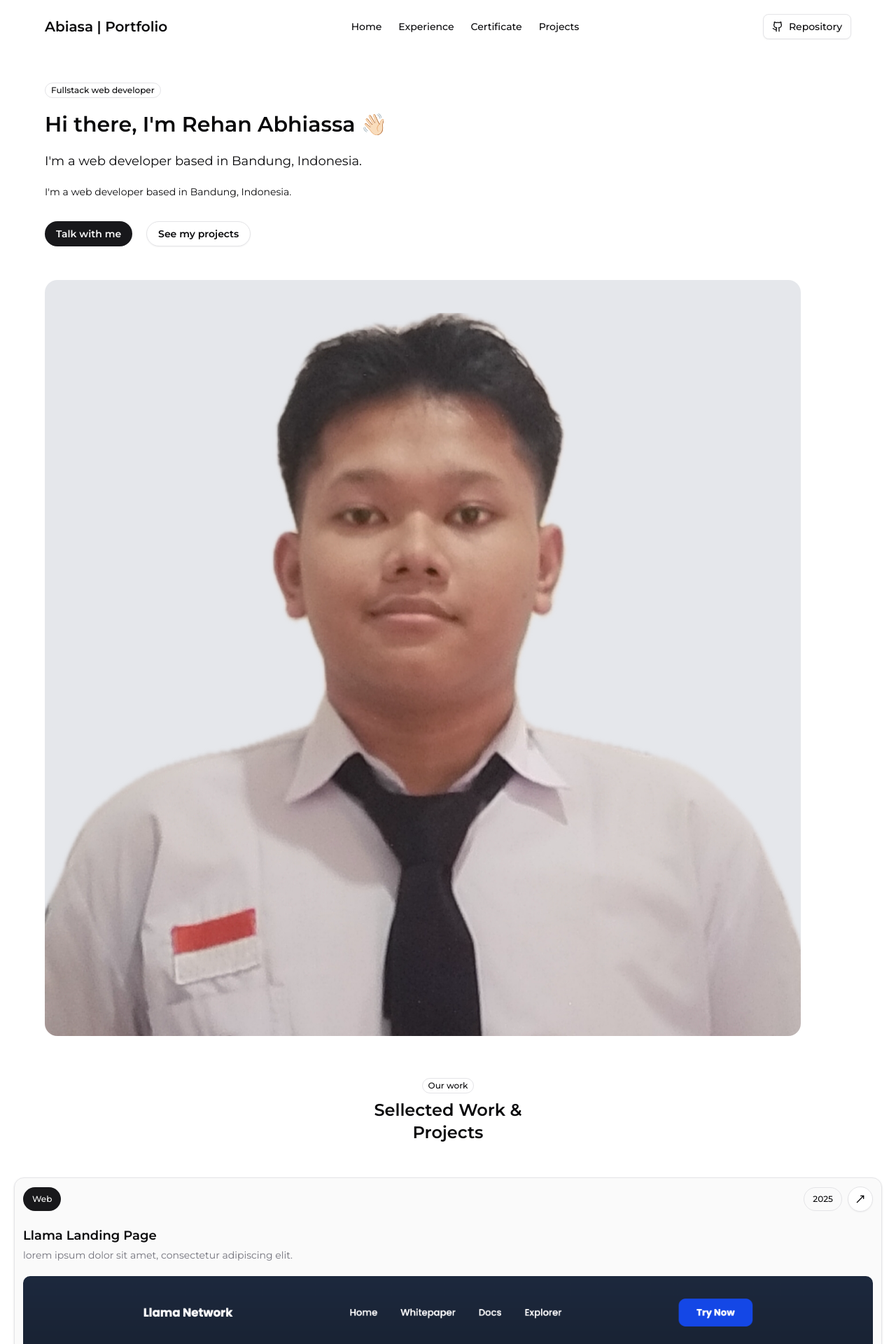
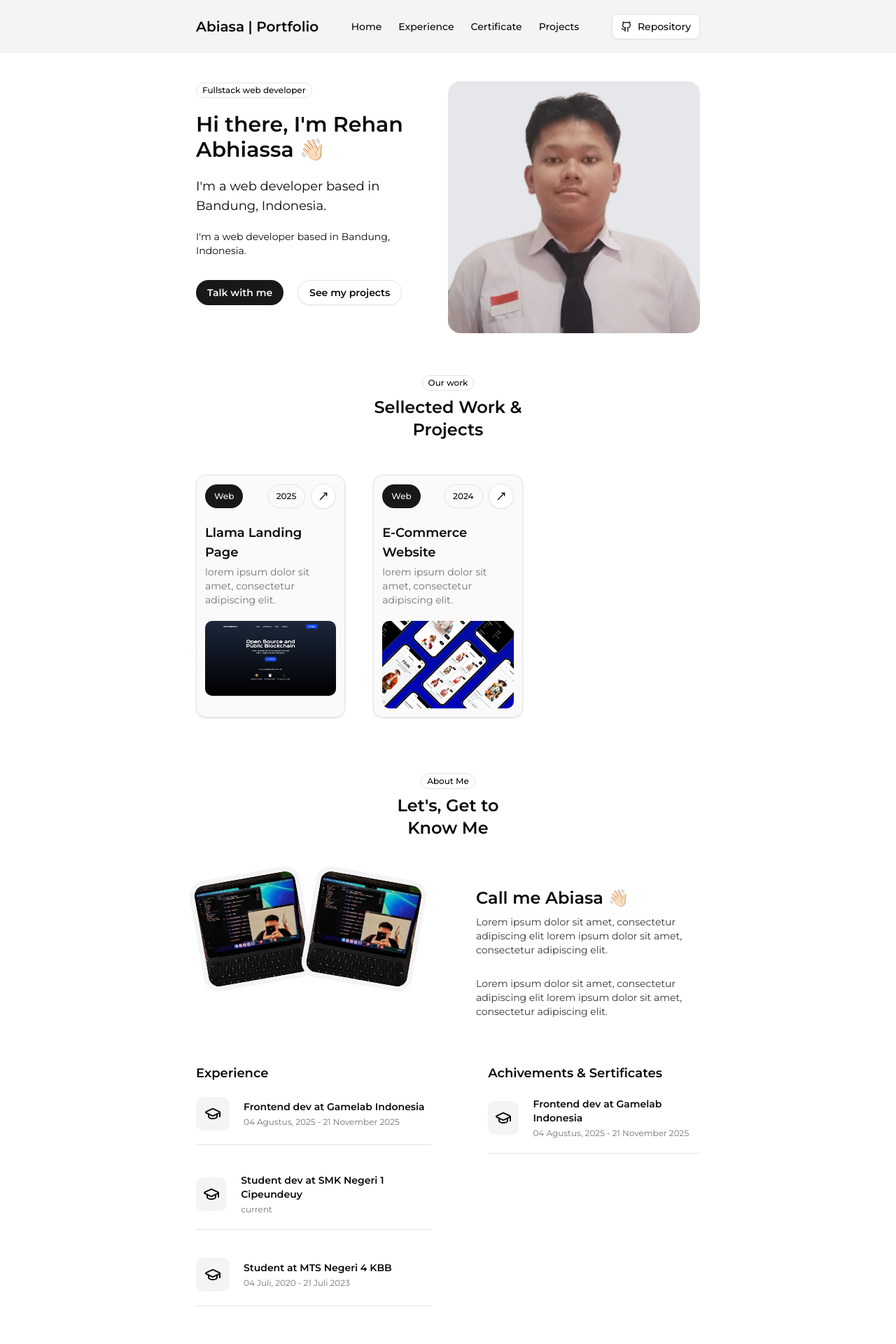
Before and after one commit to rn-abiasa/portfolio, a React (Vite) app: page / in a window 1280 px wide. Shown: the top 1920 px of the page at 70% size. Built offline with nearby package versions, Linux system fonts and the light colour scheme.

Commit message:
Create responsive design

```diff
--- a/src/components/customs/navbar.tsx
+++ b/src/components/customs/navbar.tsx
@@ -11,7 +11,7 @@ import { Github } from "lucide-react";
 const Navbar = () => {
   return (
     <>
-      <div className="sticky top-0 z-10 bg-card p-5 sm:px-16">
+      <div className="bg-secondary sticky top-0 z-10 p-5 sm:px-16 md:px-26 lg:px-50 xl:px-70">
         <div className="flex justify-between items-center">
           <div>
             <a href="/" className="text-xl font-semibold">
--- a/src/layouts/footer.tsx
+++ b/src/layouts/footer.tsx
@@ -5,7 +5,7 @@ import Social from "@/components/customs/social";
 
 const Footer = () => {
   return (
-    <footer className="bg-neutral-900 w-full py-16 p-5 border-t border-border sm:px-16">
+    <footer className="bg-neutral-900 w-full py-16 p-5 border-t border-border sm:px-16 md:px-26 lg:px-50 xl:px-70">
       <div className="flex flex-col gap-8">
         <div className="flex flex-col justify-center items-center gap-7">
           <h4 className="text-2xl font-bold text-white tracking-tight text-center">
--- a/src/pages/index.tsx
+++ b/src/pages/index.tsx
@@ -11,11 +11,11 @@ const IndexPage = () => {
   return (
     <>
       <Navbar />
-      <main className="p-5 py-10 sm:px-16">
-        <div>
-          <Badge variant="outline">Fullstack web developer</Badge>
-          <div className="mt-5">
-            <h1 className="text-3xl font-semibold">
+      <main className="p-5 py-10 sm:px-16 md:px-26 lg:px-50 xl:px-70">
+        <div className="sm:flex sm:gap-5 md:justify-between">
+          <div className="">
+            <Badge variant="outline">Fullstack web developer</Badge>
+            <h1 className="text-3xl font-semibold mt-5">
               Hi there, I'm Rehan Abhiassa 👋🏻
             </h1>
             <p className="text-lg mt-5">
@@ -37,11 +37,19 @@ const IndexPage = () => {
               </Button>
             </div>
           </div>
-          <img src="/Abiasa-profile.png" alt="" className="rounded-2xl mt-12" />
+          <img
+            src="/Abiasa-profile.png"
+            alt=""
+            className="rounded-2xl mt-12 sm:mt-0 sm:h-70 md:h-90"
+          />
         </div>
       </main>
-      <Section name="Our work" title="Sellected Work & Projects" className="">
-        <div className="grid grid-cols-1 gap-10 mt-12">
+      <Section
+        name="Our work"
+        title="Sellected Work & Projects"
+        className="sm:px-16 md:px-26 lg:px-50 xl:px-70"
+      >
+        <div className="grid grid-cols-1 gap-10 mt-12 sm:grid-cols-2 md:grid-cols-3">
           <ProjectCard
             image="/landingpage.png"
             title="Llama Landing Page"
@@ -61,10 +69,10 @@ const IndexPage = () => {
       <Section
         name="About Me"
         title="Let's, Get to Know Me"
-        className="mt-10 mb-16"
+        className="mt-10 mb-16 sm:px-16 md:px-26 lg:px-50 xl:px-70"
       >
         <div className="mt-12">
-          <div className="flex flex-col gap-8">
+          <div className="flex flex-col gap-8 sm:flex-row sm:justify-center sm:gap-10 md:gap-20">
             <div className="relative flex">
               <img
                 src="/84898.jpg"
@@ -77,7 +85,7 @@ const IndexPage = () => {
                 className="border-7 border-secondary h-40 w-40 rounded-3xl rotate-10"
               />
             </div>
-            <div className="mt-5">
+            <div className="mt-5 sm:w-70 md:w-80">
               <h3 className="text-2xl font-semibold">Call me Abiasa 👋🏻</h3>
               <p className="text-sm text-black/80 mt-2">
                 Lorem ipsum dolor sit amet, consectetur adipiscing elit lorem
@@ -89,7 +97,7 @@ const IndexPage = () => {
               </p>
             </div>
           </div>
-          <div className="mt-12">
+          <div className="mt-12 sm:mt-16 sm:flex sm:gap-10 md:gap-20">
             <div>
               <h3 className="text-lg font-semibold">Experience</h3>
               <div className="grid grid-cols-1 gap-5">
@@ -110,7 +118,7 @@ const IndexPage = () => {
                 />
               </div>
             </div>
-            <div className="mt-12">
+            <div className="mt-12 sm:mt-0">
               <h3 className="text-lg font-semibold">
                 Achivements & Sertificates
               </h3>
```
